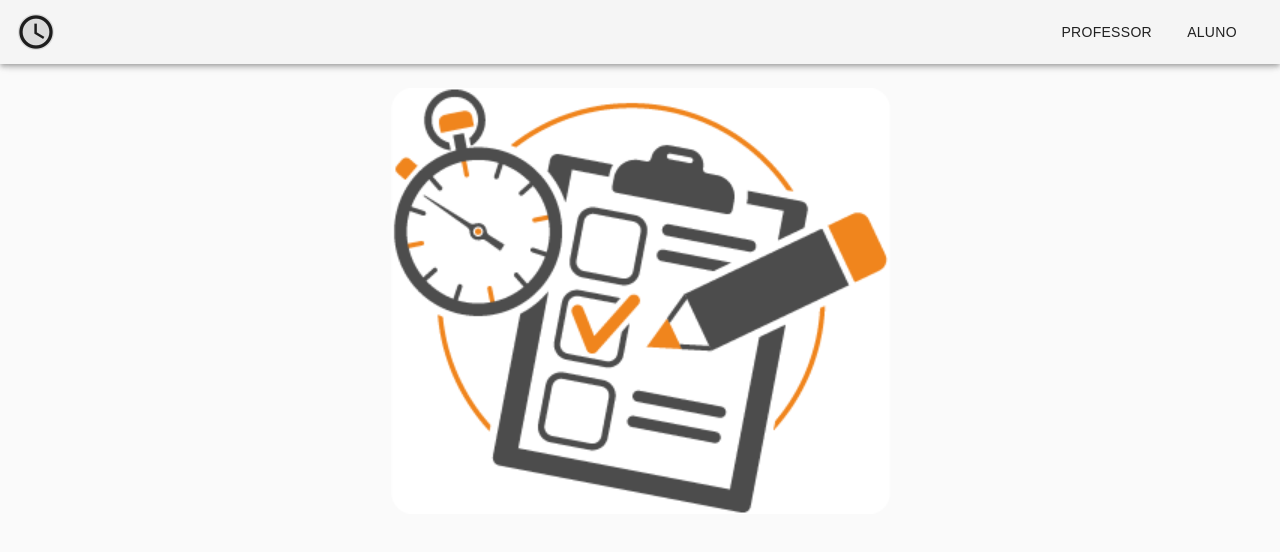
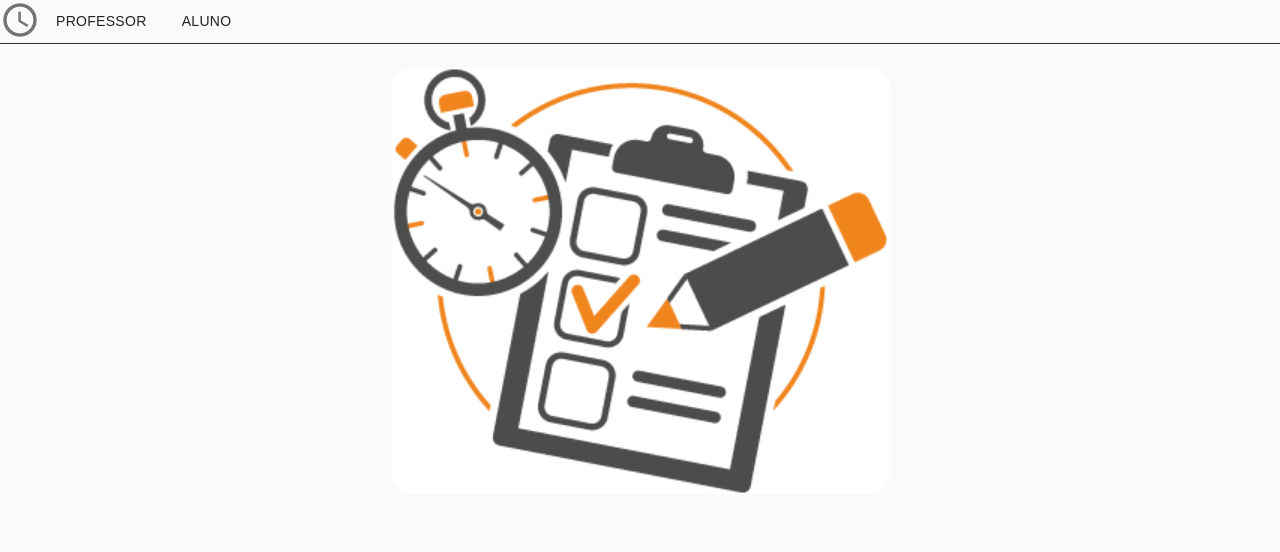
Before and after one commit to rodrigoRolim/AC-frontend, a Vue app: page / in a window 1280 px wide. Shown: the top 552 px of the page. Built offline with nearby package versions, Linux system fonts and the light colour scheme.

Commit message:
make new component to add new student

```diff
--- a/src/components/AcNavbar.vue
+++ b/src/components/AcNavbar.vue
@@ -1,9 +1,8 @@
 <template>
-  <v-toolbar>
-    <v-btn  icon to="/"><v-icon class="icon" x-large>access_time</v-icon> </v-btn>
-    <v-spacer></v-spacer>
+  <div class="toolbar">
+    <a  icon to="/"><v-icon class="icon" x-large>access_time</v-icon> </a>
     <slot></slot>
-  </v-toolbar>
+  </div>
 </template>
 
 <script>
@@ -17,5 +16,9 @@ export default {
 </script>
 
 <style scoped>
-
+.toolbar {
+  display: flex;
+  flex-direction: row;
+  border-bottom: 1px solid
+}
 </style>
```
